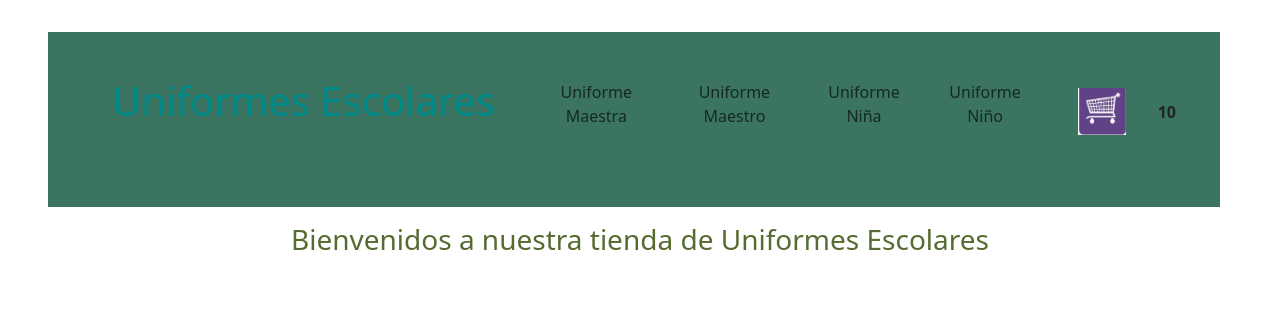
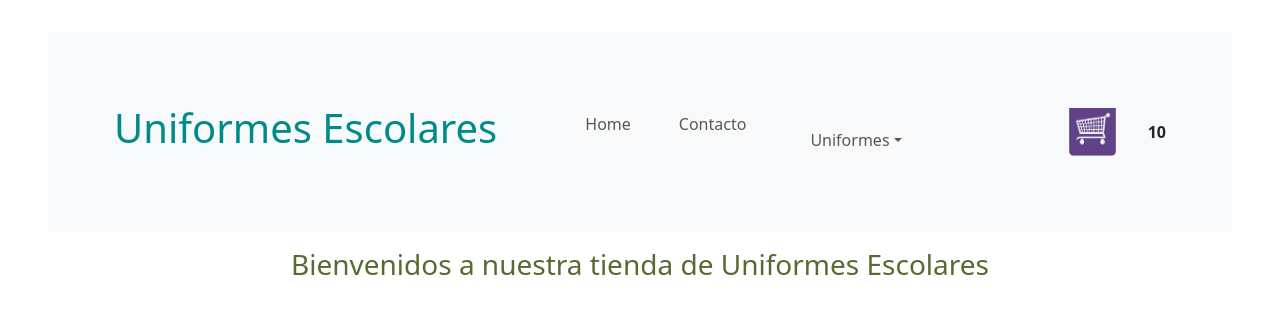
Before and after one commit to mariano-codificacion/practicas-react, a React (Vite) app: page / in a window 1280 px wide. Shown: the top 314 px of the page. Built offline with nearby package versions, Linux system fonts and the light colour scheme.

Commit message:
menu boostrap

```diff
--- a/src/componentes/NavBar/NavBar.jsx
+++ b/src/componentes/NavBar/NavBar.jsx
@@ -2,27 +2,31 @@ import CartImg from '../CartImg/CartImg'
 import Container from 'react-bootstrap/Container';
 import Nav from 'react-bootstrap/Nav';
 import Navbar from 'react-bootstrap/Navbar';
+import NavDropdown from 'react-bootstrap/NavDropdown';
 import './NavBar.css'
-
 
 const NavBar = () => {
   return (
-    <header>
-      <Navbar>
-        <Container>
-          <div className='row'>
-            <Nav className='col-xxl-12 col-xl-12 col-md-6 col-xs-2 col-1 text-center'>
-              <Navbar.Brand href="#home"><h1 className='uni'>Uniformes Escolares</h1></Navbar.Brand>
-              <Nav.Link href="#home">Uniforme Maestra</Nav.Link>
-              <Nav.Link href="#features">Uniforme Maestro</Nav.Link>
-              <Nav.Link href="#pricing">Uniforme Niña</Nav.Link>
-              <Nav.Link href="#pricing">Uniforme Niño</Nav.Link>
-              <CartImg />
-            </Nav>
-          </div>
-        </Container>
-      </Navbar>
-    </header>
+    <Navbar bg="light" expand="lg">
+      <Container>
+        <Navbar.Brand href="#home"><h1 className='uni'> Uniformes Escolares </h1></Navbar.Brand>
+        <Navbar.Toggle aria-controls="basic-navbar-nav" />
+        <Navbar.Collapse id="basic-navbar-nav">
+          <Nav className="me-auto">
+            <Nav.Link href="#home">Home</Nav.Link>
+            <Nav.Link href="#link">Contacto</Nav.Link>
+            <NavDropdown title="Uniformes" id="basic-nav-dropdown">
+              <NavDropdown.Item href="#action/3.1">Maestros</NavDropdown.Item>
+              <NavDropdown.Item href="#action/3.2">
+                Niña
+              </NavDropdown.Item>
+              <NavDropdown.Item href="#action/3.3">Niño</NavDropdown.Item>
+            </NavDropdown>
+          </Nav>
+        </Navbar.Collapse>
+        <CartImg/>
+      </Container>
+    </Navbar>
   )
 }
 
```
